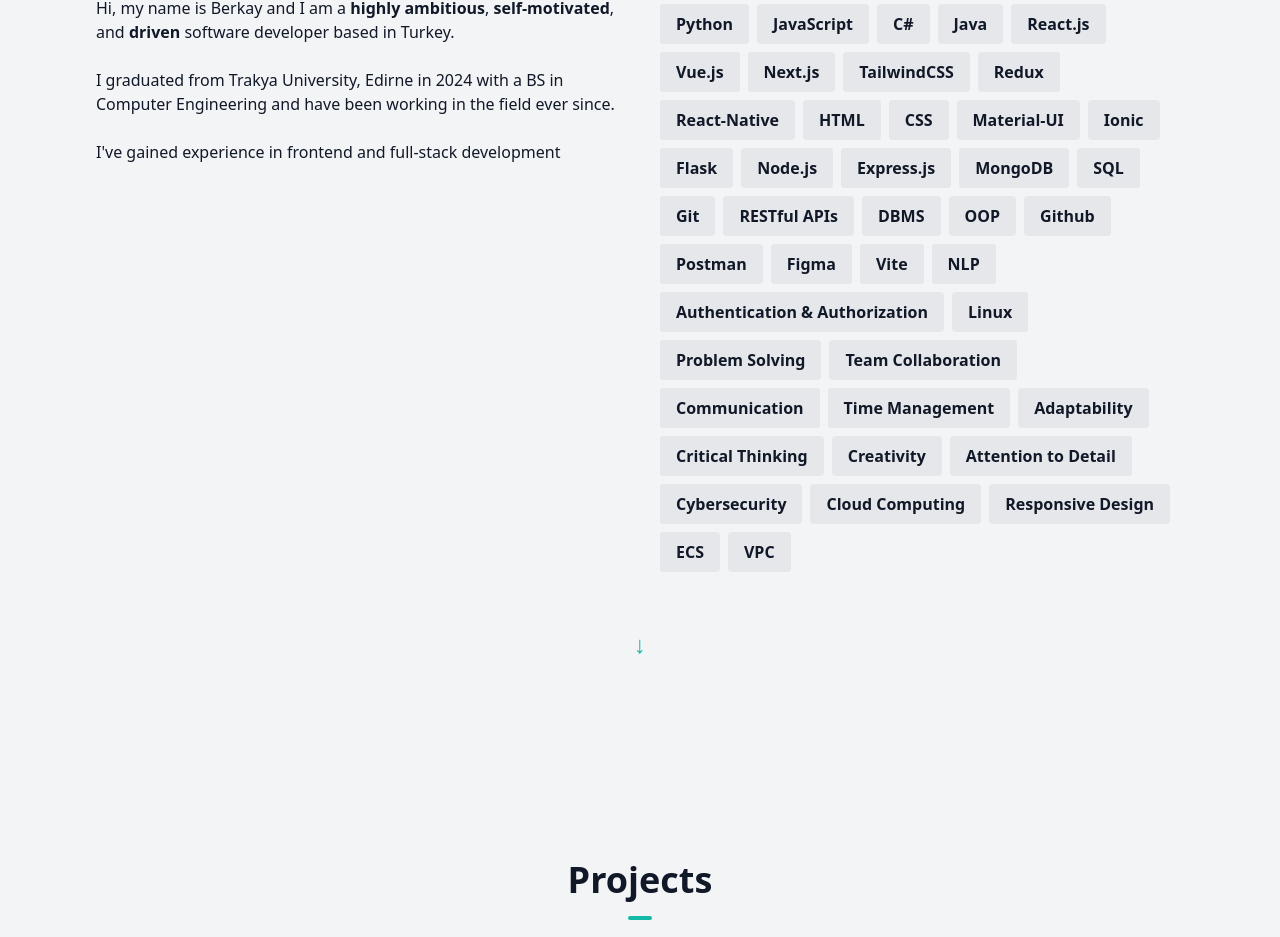
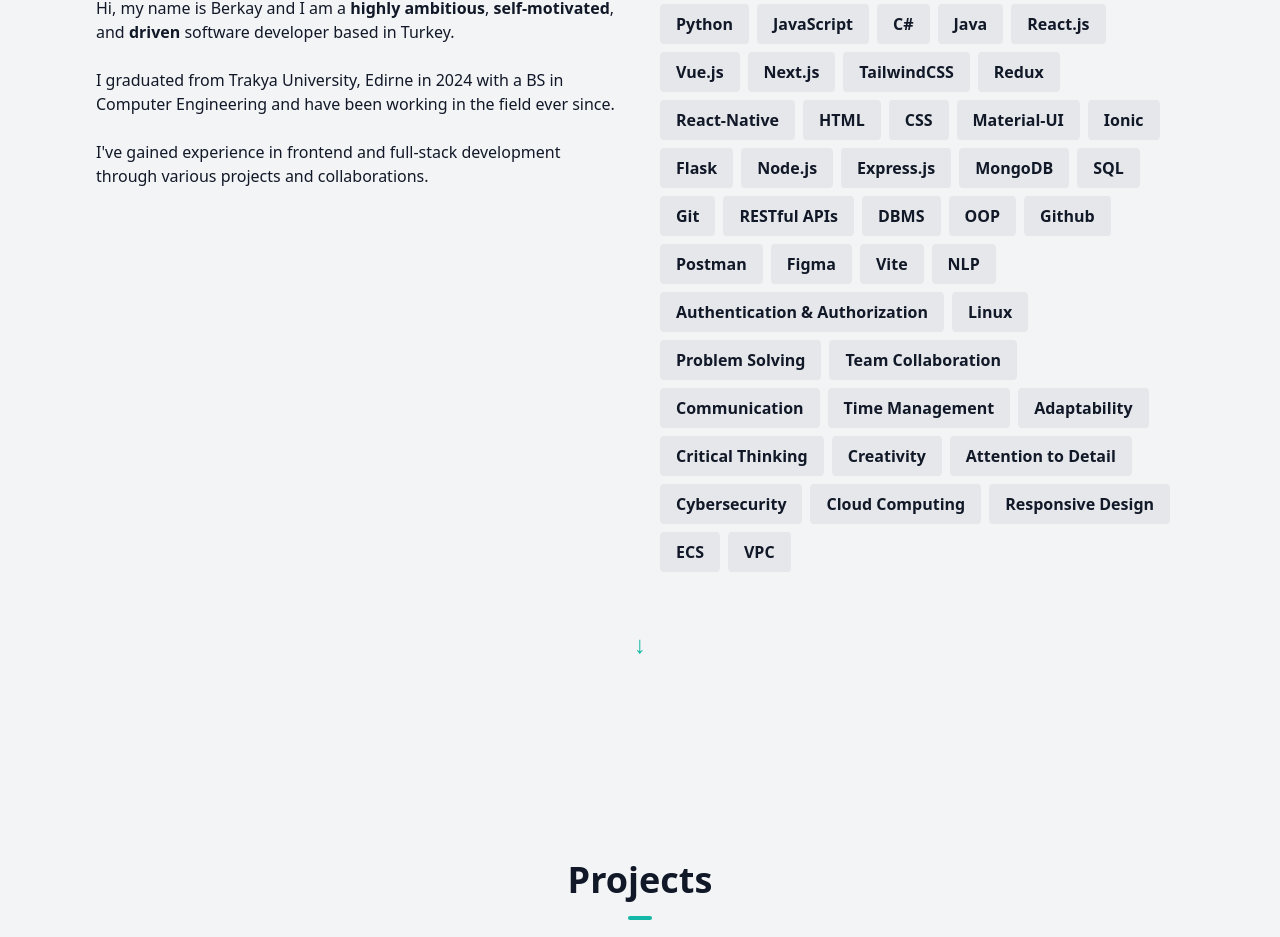
Before and after one commit to Berkayozgun/berkayozgun-portfolio, a React (Vite) app: page / in a window 1280 px wide. Shown: the part 1009-1946 px from the top of the page. Built offline with nearby package versions, Linux system fonts and the light colour scheme.

Commit message:
Enhance AboutSection content to provide more detail on frontend and full-stack development experience

```diff
--- a/src/components/AboutSection.tsx
+++ b/src/components/AboutSection.tsx
@@ -28,7 +28,10 @@ const AboutSection = () => {
               since.
             </p>
             <br />
-            <p>I've gained experience in frontend and full-stack development</p>
+            <p>
+              I've gained experience in frontend and full-stack development
+              through various projects and collaborations.
+            </p>
           </div>
           <div className='md:w-1/2'>
             <h1 className='text-center text-2xl font-bold mb-6 md:text-left'>
```
